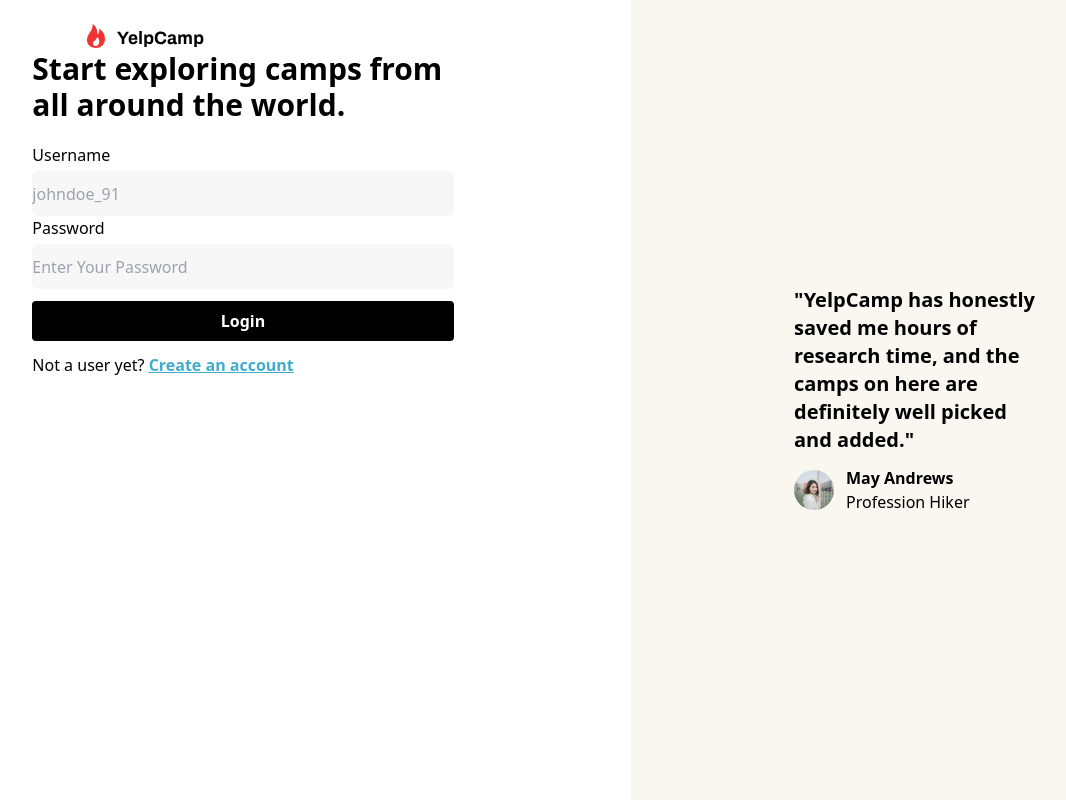
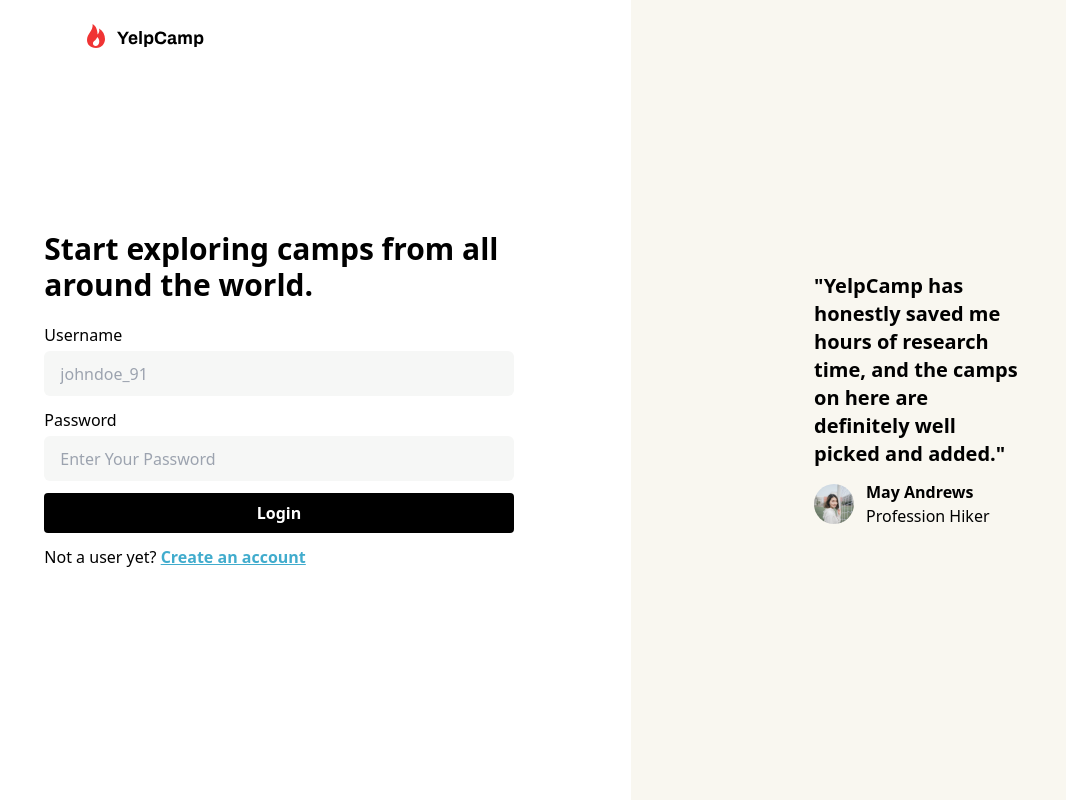
Before and after one commit to svk2320/YelpCamp, a React (Create React App) app: page /login in a window 1280 px wide. Shown: the whole page, without its empty margins (73-1139 px from the left). Built offline with nearby package versions, Linux system fonts and the light colour scheme; the HTML template or start-up script is replaced by a standard one.

Commit message:
made small changes

```diff
--- a/src/components/input.component.jsx
+++ b/src/components/input.component.jsx
@@ -2,7 +2,7 @@ import React from "react";
 
 const Input = ({label, type, placeholder, values, InputChanges}) => {
   return (
-    <div>
+    <div className="my-3">
       <label>{label}</label> <br/>
       <input
         type={type}
@@ -10,7 +10,7 @@ const Input = ({label, type, placeholder, values, InputChanges}) => {
         // onChange={InputChanges}
         placeholder={placeholder}
         autocomplete="off"
-        className="mt-1 bg-[#f6f7f6] focus:border-none h-[45px] w-full rounded-md"
+        className="mt-1 pl-4 focus:border-transparent focus:ring-0 bg-[#f6f7f6] focus:border-none h-[45px] w-full rounded-md"
       />
     </div>
   );
--- a/src/pages/login.page.jsx
+++ b/src/pages/login.page.jsx
@@ -1,13 +1,15 @@
 import React from "react";
+
 import Input from "../components/input.component";
 import Button from "../components/button.component";
+
 import User from "../assets/User Testimonial.svg";
 
 const Login = () => {
   return (
     <div>
-      <div className="grid grid-cols-1 lg:grid-cols-2 gap-4 relative">
-        <div className="flex flex-col justify-start items-center">
+      <div className="grid grid-cols-1 lg:grid-cols-2 gap-5 lg:relative">
+        <div className="lg:h-screen flex justify-center items-center lg:absolute lg:-top-[51px] lg:left-0 lg:z-10 lg:w-[55%]">
           <div className="w-2/3">
             <div className="font-bold text-3xl mb-5">
               Start exploring camps from all around the world.
@@ -37,8 +39,8 @@ const Login = () => {
             </div>
           </div>
         </div>
-        <div className="bg-[#f9f7f0] h-screen flex justify-center items-center lg:absolute lg:-top-[51px] lg:right-0 lg:z-10 lg:w-[45%]">
-          <div className="w-[250px] h-fit">
+        <div className="bg-[#f9f7f0] lg:h-screen flex justify-center items-center lg:absolute lg:-top-[51px] lg:right-0 lg:z-10 lg:w-[45%]">
+          <div className="w-[250px] p-5 mt-5 lg:mt-0">
             <div className="font-bold text-xl mb-3">
               "YelpCamp has honestly saved me hours of research time, and the
               camps on here are definitely well picked and added."
```
